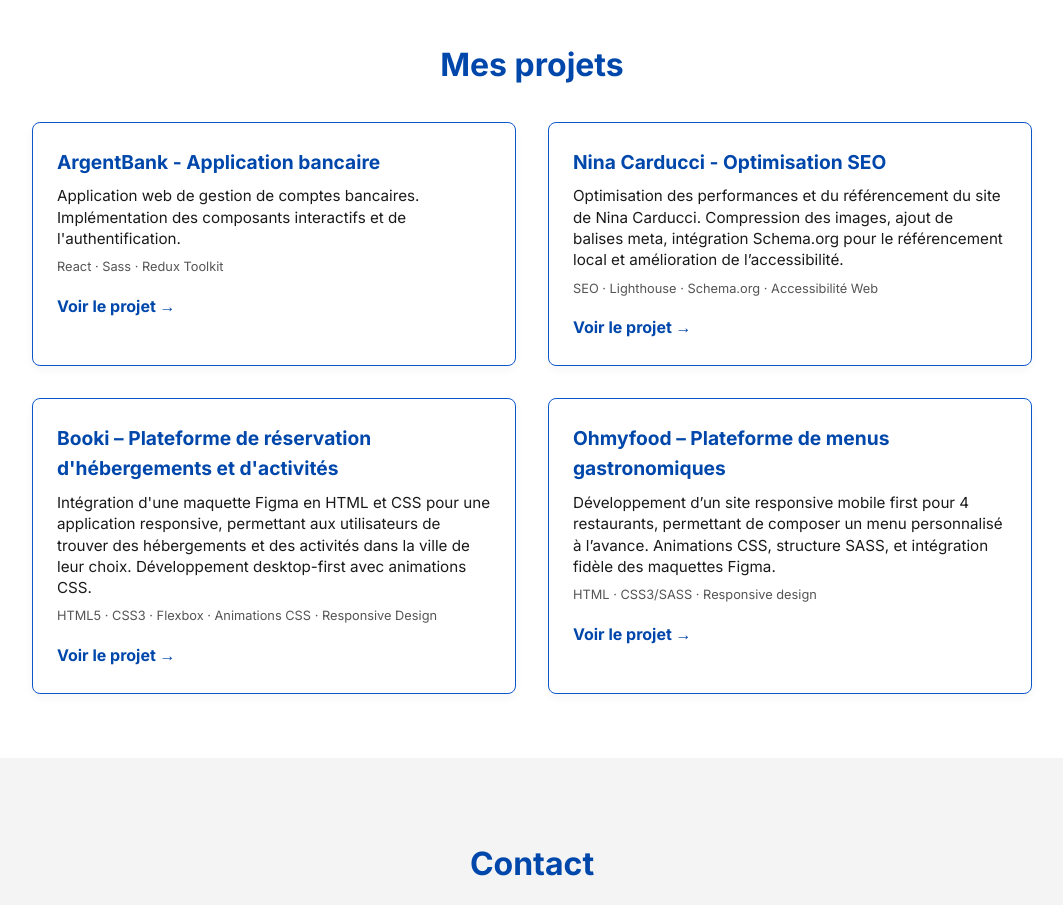
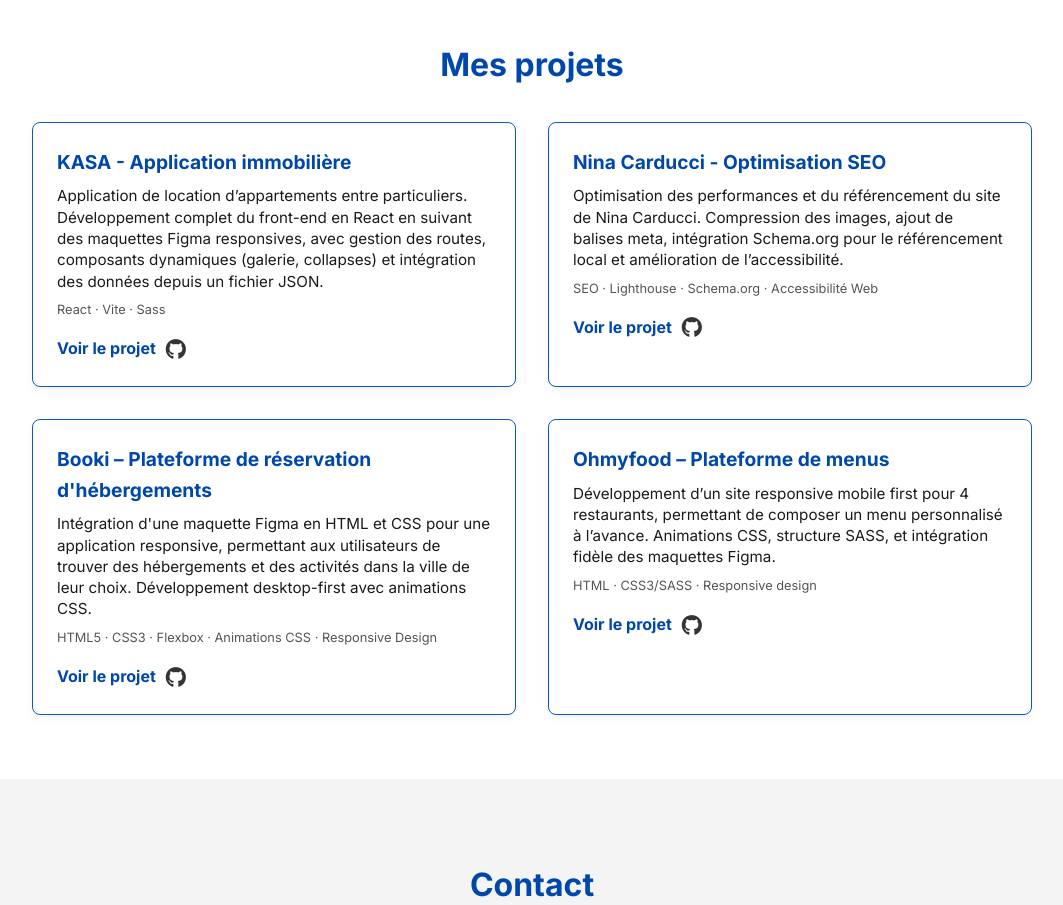
Before and after one commit to aryan-patel-1/PORTFOLIO, a React (Vite) app in the folder portfolio/: page / in a window 1280 px wide. Shown: the part 1720-2625 px from the top of the page, without its empty margins (108-1171 px from the left). Built offline with nearby package versions, Linux system fonts and the light colour scheme.

Commit message:
Ajout du CV et des répo pour chaque projet

```diff
--- a/portfolio/src/components/Projects/Projects.jsx
+++ b/portfolio/src/components/Projects/Projects.jsx
@@ -3,11 +3,12 @@
 export default function Projects() {
   const projects = [
     {
-      title: "ArgentBank - Application bancaire",
+      title: "KASA - Application immobilière",
       description:
-        "Application web de gestion de comptes bancaires. Implémentation des composants interactifs et de l'authentification.",
-      tech: "React · Sass · Redux Toolkit",
-      link: "#",
+        "Application de location d’appartements entre particuliers. Développement complet du front-end en React en suivant des maquettes Figma responsives, avec gestion des routes, composants dynamiques (galerie, collapses) et intégration des données depuis un fichier JSON.",
+      tech: "React · Vite · Sass",
+      link: "https://kasa-six-theta.vercel.app/",
+      github: "https://github.com/aryan-patel-1/KASA",
     },
     {
       title: "Nina Carducci - Optimisation SEO",
@@ -15,20 +16,24 @@
         "Optimisation des performances et du référencement du site de Nina Carducci. Compression des images, ajout de balises meta, intégration Schema.org pour le référencement local et amélioration de l’accessibilité.",
       tech: "SEO · Lighthouse · Schema.org · Accessibilité Web",
       link: "https://aryan-patel-1.github.io/nina-carducci-p8/",
+      github: "https://github.com/aryan-patel-1/nina-carducci-p8",
     },
     {
-      title: "Booki – Plateforme de réservation d'hébergements et d'activités",
-      description: "Intégration d'une maquette Figma en HTML et CSS pour une application responsive, permettant aux utilisateurs de trouver des hébergements et des activités dans la ville de leur choix. Développement desktop-first avec animations CSS.",
-      tech: "HTML5 · CSS3 · Flexbox · Animations CSS · Responsive Design ",
+      title: "Booki – Plateforme de réservation d'hébergements",
+      description:
+        "Intégration d'une maquette Figma en HTML et CSS pour une application responsive, permettant aux utilisateurs de trouver des hébergements et des activités dans la ville de leur choix. Développement desktop-first avec animations CSS.",
+      tech: "HTML5 · CSS3 · Flexbox · Animations CSS · Responsive Design",
       link: "https://aryan-patel-1.github.io/BOOKI-P3/",
+      github: "https://github.com/aryan-patel-1/BOOKI-P3",
     },
     {
-      title: "Ohmyfood – Plateforme  de menus gastronomiques",
-      description: "Développement d’un site responsive mobile first pour 4 restaurants, permettant de composer un menu personnalisé à l’avance. Animations CSS, structure SASS, et intégration fidèle des maquettes Figma.",
-      tech: "HTML · CSS3/SASS · Responsive design ",
+      title: "Ohmyfood – Plateforme de menus ",
+      description:
+        "Développement d’un site responsive mobile first pour 4 restaurants, permettant de composer un menu personnalisé à l’avance. Animations CSS, structure SASS, et intégration fidèle des maquettes Figma.",
+      tech: "HTML · CSS3/SASS · Responsive design",
       link: "https://aryan-patel-1.github.io/OHMYFOOD/",
+      github: "https://github.com/aryan-patel-1/OHMYFOOD",
     },
-
   ];
 
   return (
@@ -41,11 +46,23 @@
               <h3>{project.title}</h3>
               <p>{project.description}</p>
               <span>{project.tech}</span>
-              {project.link && (
-                <a href={project.link} target="_blank" rel="noreferrer">
-                  Voir le projet →
-                </a>
-              )}
+              <div className="project-links">
+                {project.link && (
+                  <a href={project.link} target="_blank" rel="noreferrer">
+                    Voir le projet
+                  </a>
+                )}
+                {project.github && (
+                  <a
+                    href={project.github}
+                    target="_blank"
+                    rel="noreferrer"
+                    aria-label="GitHub"
+                  >
+                    <i className="fab fa-github"></i>
+                  </a>
+                )}
+              </div>
             </div>
           ))}
         </div>
--- a/portfolio/src/components/Projects/Projects.scss
+++ b/portfolio/src/components/Projects/Projects.scss
@@ -54,13 +54,32 @@
         margin-bottom: 1rem;
       }
 
+      .project-links {
+        display: flex;
+        align-items: center;
+        gap: 10px;
+
         a {
           font-weight: bold;
           color: var(--primary);
           text-decoration: none;
+          display: flex;
+          align-items: center;
+          gap: 5px;
 
           &:hover {
             text-decoration: underline;
+          }
+
+          i {
+            font-size: 1.3rem;
+            color: #333;
+            transition: color 0.3s ease;
+
+            &:hover {
+              color: var(--primary);
+            }
+          }
         }
       }
 
```
Also changed, not shown: 1 other file (tests, documents, lock files or other folders). Lines whose indentation alone changed are shown as unchanged.
